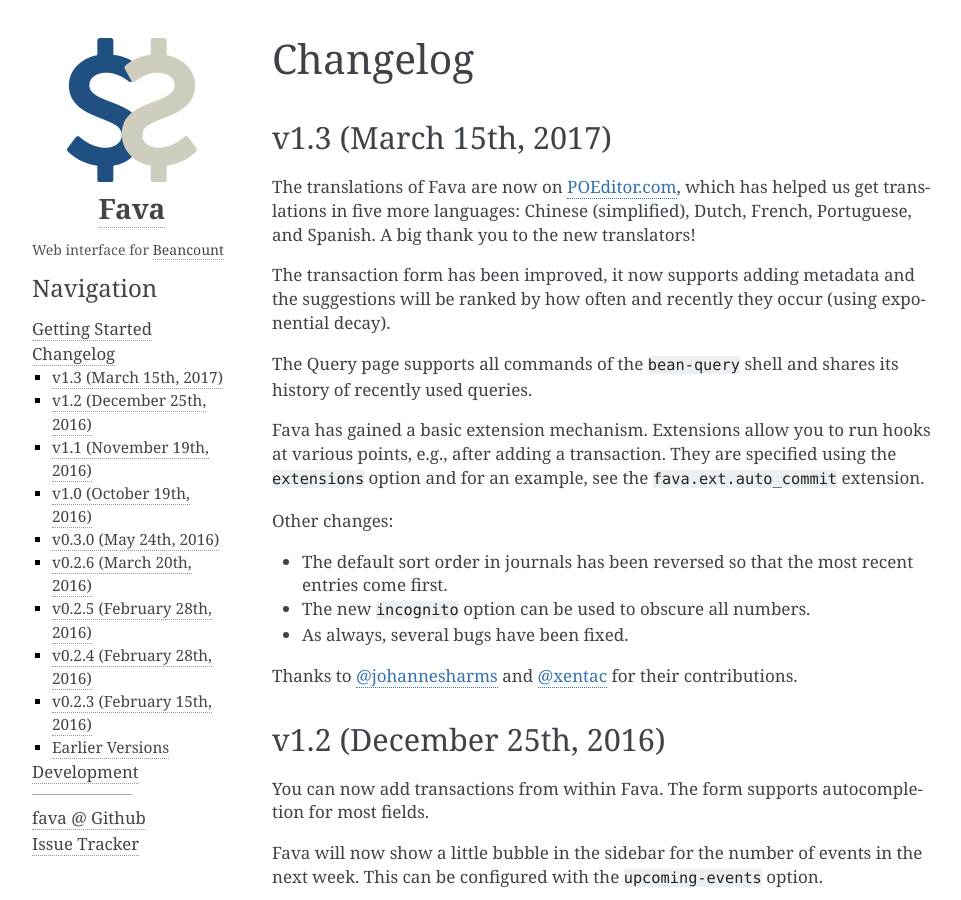
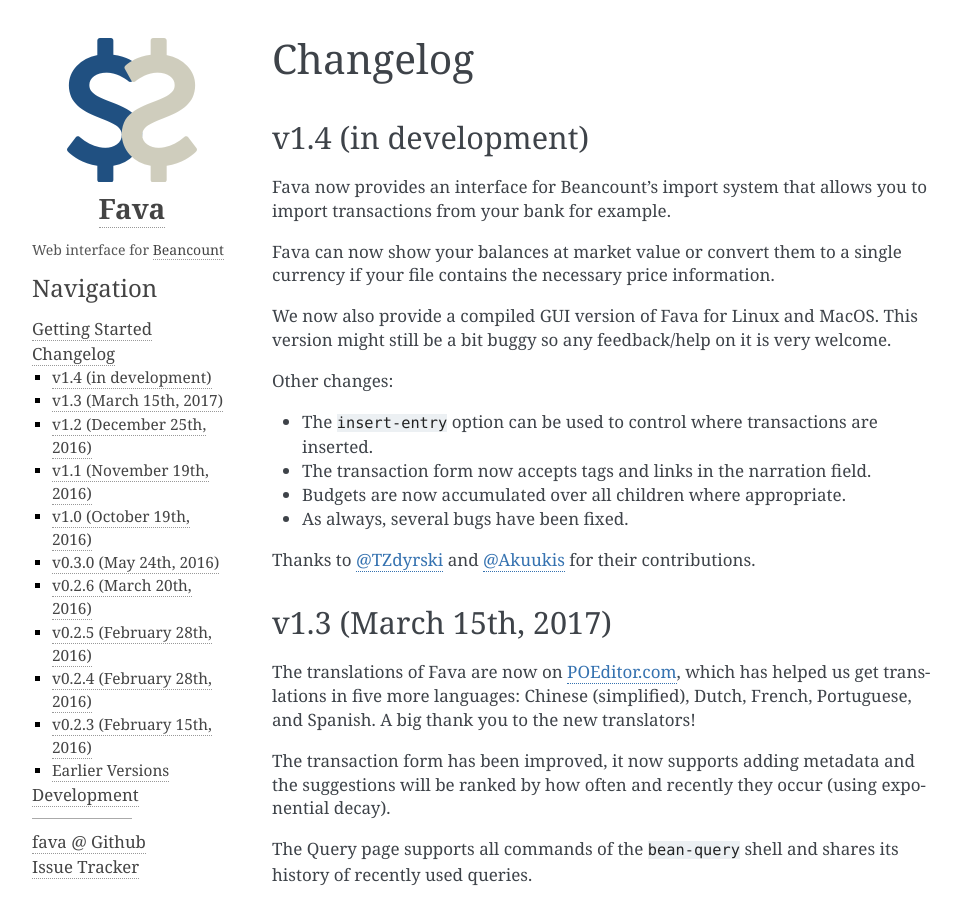
Before and after one commit to beancount/fava, a Sphinx documentation site: the page built from docs/changelog.rst, in a window 1280 px wide and 900 px high. Shown: the whole window, without its empty margins (148-1109 px from the left). Built offline with Sphinx 7.4.7, drawn with Linux system fonts in a browser that asks for light colours.

Commit message:
changelog for v1.4

```diff
--- a/docs/changelog.rst
+++ b/docs/changelog.rst
@@ -1,5 +1,27 @@
 Changelog
 =========
+
+v1.4 (in development)
+---------------------
+
+Fava now provides an interface for Beancount's import system that allows you to
+import transactions from your bank for example.
+
+Fava can now show your balances at market value or convert them to a single
+currency if your file contains the necessary price information.
+
+We now also provide a compiled GUI version of Fava for Linux and MacOS. This
+version might still be a bit buggy so any feedback/help on it is very welcome.
+
+Other changes:
+
+- The ``insert-entry`` option can be used to control where transactions are
+  inserted.
+- The transaction form now accepts tags and links in the narration field.
+- Budgets are now accumulated over all children where appropriate.
+- As always, several bugs have been fixed.
+
+Thanks to :user:`TZdyrski` and :user:`Akuukis` for their contributions.
 
 v1.3 (March 15th, 2017)
 -----------------------
```
